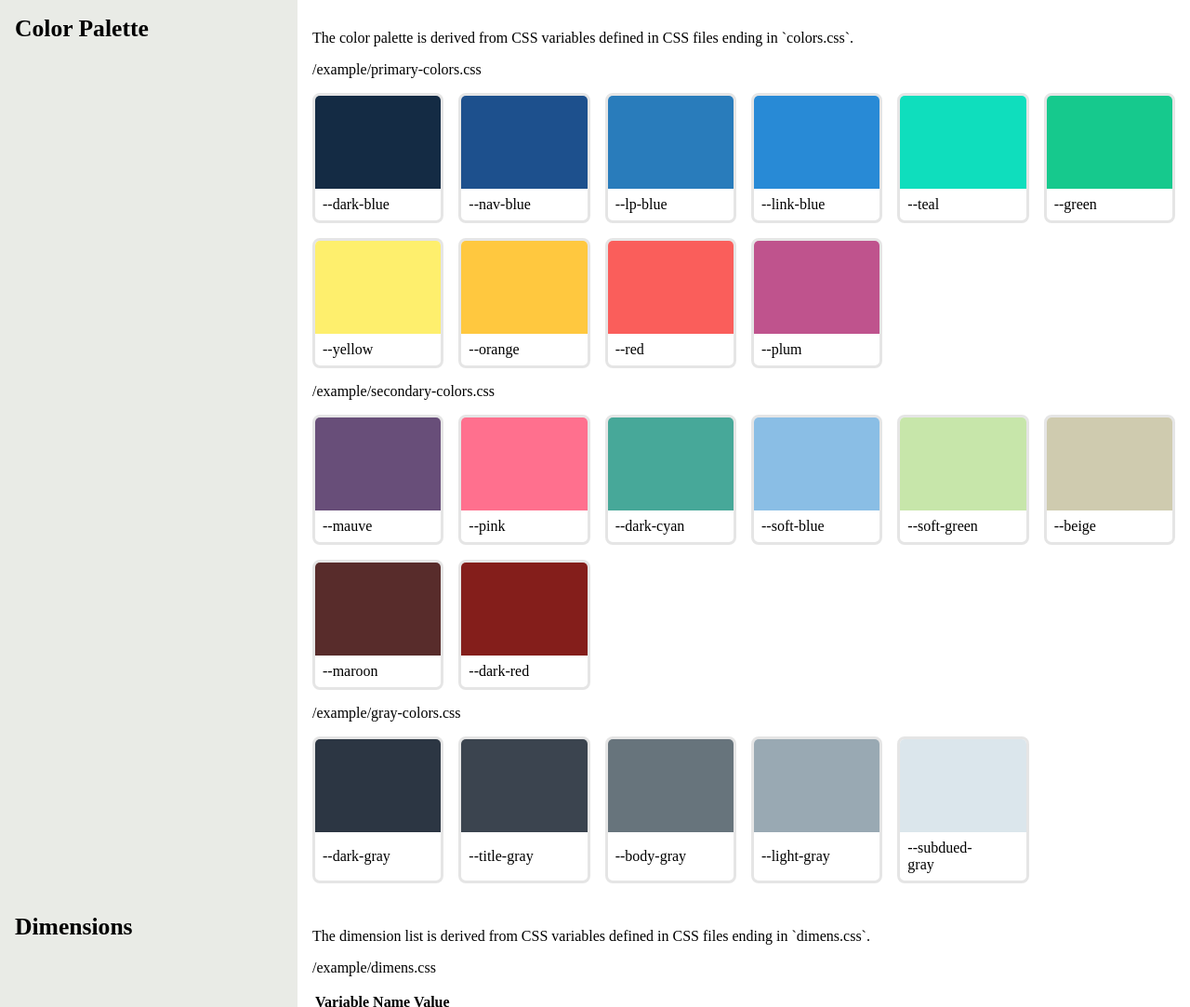
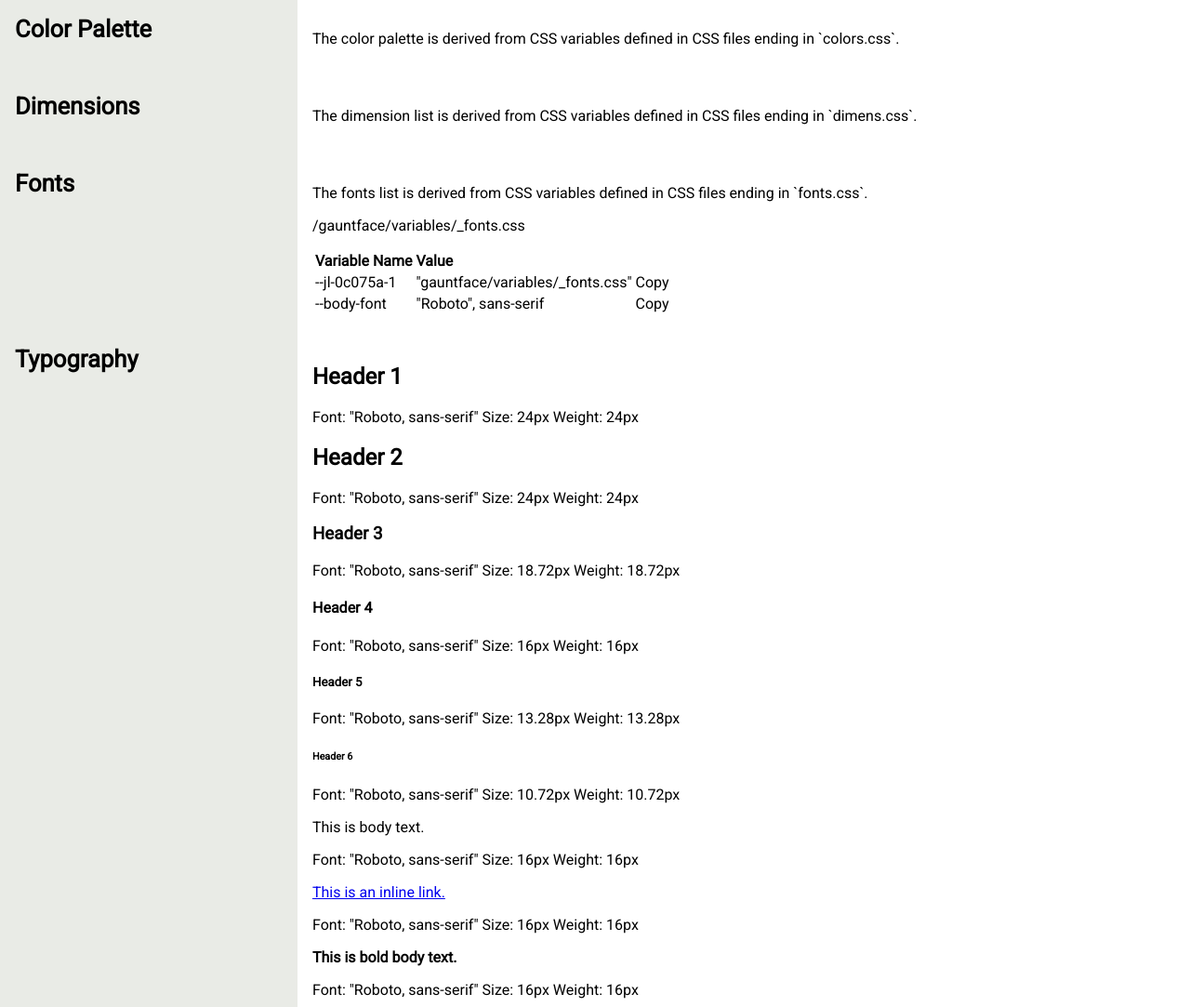
Before and after one commit to gauntface/hopin-styleguide, a website with bundled scripts: page src/index.html in a window 1280 px wide. Shown: the top 1083 px of the page at 93% size. Built offline with nearby package versions, Linux system fonts and the light colour scheme.

Commit message:
Adding gauntface styles

```diff
--- /dev/null
+++ b/gauntface/all.css
@@ -0,0 +1,3 @@
+@import "./variables/_colors.css";
+@import "./variables/_dimens.css";
+@import "./variables/_fonts.css";
--- /dev/null
+++ b/gauntface/elements/body.css
@@ -0,0 +1,3 @@
+body {
+    font-family: var(--body-font);
+}
--- /dev/null
+++ b/gauntface/elements/img.css
@@ -0,0 +1,4 @@
+img {
+    max-width: 100%;
+    height: auto;
+}
--- /dev/null
+++ b/gauntface/variables/_fonts.css
@@ -0,0 +1,3 @@
+:root {
+    --body-font: 'Roboto', sans-serif;
+}
--- a/src/index.html
+++ b/src/index.html
@@ -1,16 +1,26 @@
 <html>
 <head>
     <!-- TODO: Need some way to add this dynamically -->
-    <link rel="stylesheet" href="./example/primary-colors.css">
+    <!-- <link rel="stylesheet" href="./example/primary-colors.css">
     <link rel="stylesheet" href="./example/secondary-colors.css">
     <link rel="stylesheet" href="./example/gray-colors.css">
     <link rel="stylesheet" href="./example/dimens.css">
     <link rel="stylesheet" href="./example/fonts.css">
-    <link rel="stylesheet" href="./example/img.css">
+    <link rel="stylesheet" href="./example/img.css">-->
+
+    <link rel="stylesheet" href="./gauntface/variables/_colors.css">
+    <link rel="stylesheet" href="./gauntface/variables/_dimens.css">
+    <link rel="stylesheet" href="./gauntface/variables/_fonts.css">
+    <link rel="stylesheet" href="./gauntface/elements/body.css">
+    <link rel="stylesheet" href="./gauntface/elements/img.css">
+    <link href="https://fonts.googleapis.com/css?family=Roboto" rel="stylesheet">
+    <!--<link rel="stylesheet" href="./gauntface/all.css">-->
 
     <link rel="stylesheet" href="./styles/layout.css">
     <link rel="stylesheet" href="./styles/color-palette.css">
     <link rel="stylesheet" href="./styles/variable-table.css">
+
+    <title>Styleguide</title>
 </head>
 <body style="margin: 0; padding: 0;">
   <div class="__hopin__o-layout">
--- a/src/scripts/color-palette.ts
+++ b/src/scripts/color-palette.ts
@@ -38,9 +38,10 @@ class ColorPalette {
       stylesheetColors.classList.add(SWATCH_GROUP_CLASS);
 
       for (const c of g.colors) {
+         // Use c.value to get the actual color value
         const swatchColor = document.createElement('div');
         swatchColor.classList.add(SWATCH_COLOR_CLASS);
-        swatchColor.style.backgroundColor = c.value;
+        swatchColor.style.backgroundColor = `var(${c.name})`;
 
         const swatchFooter = document.createElement('div');
         swatchFooter.classList.add(SWATCH_FOOTER_CLASS);
```
Also changed, not shown: gulpfile.js (+8 -3 lines), gauntface/variables/_colors.css (added), gauntface/variables/_dimens.css (added).
